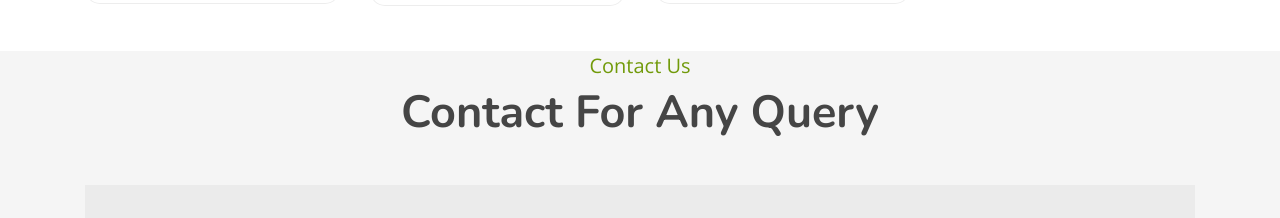
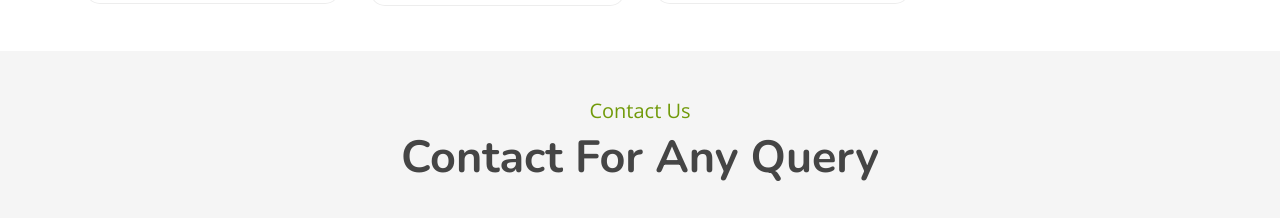
Before and after one commit to ShrishGoel/Website-Indian-Culture-Club, a plain HTML site: page index.html in a window 1280 px wide. Shown: the part 1845-2063 px from the top of the page. Drawn offline with nearby package versions, Linux system fonts and the light colour scheme.

Commit message:
Update style.css

```diff
--- a/css/style.css
+++ b/css/style.css
@@ -1734,6 +1734,7 @@ a:focus {
 .contact {
     position: relative;
     width: 100%;
+    padding: 45px 0 15px 0;
 }
 
 .contact .contact-information {
```
